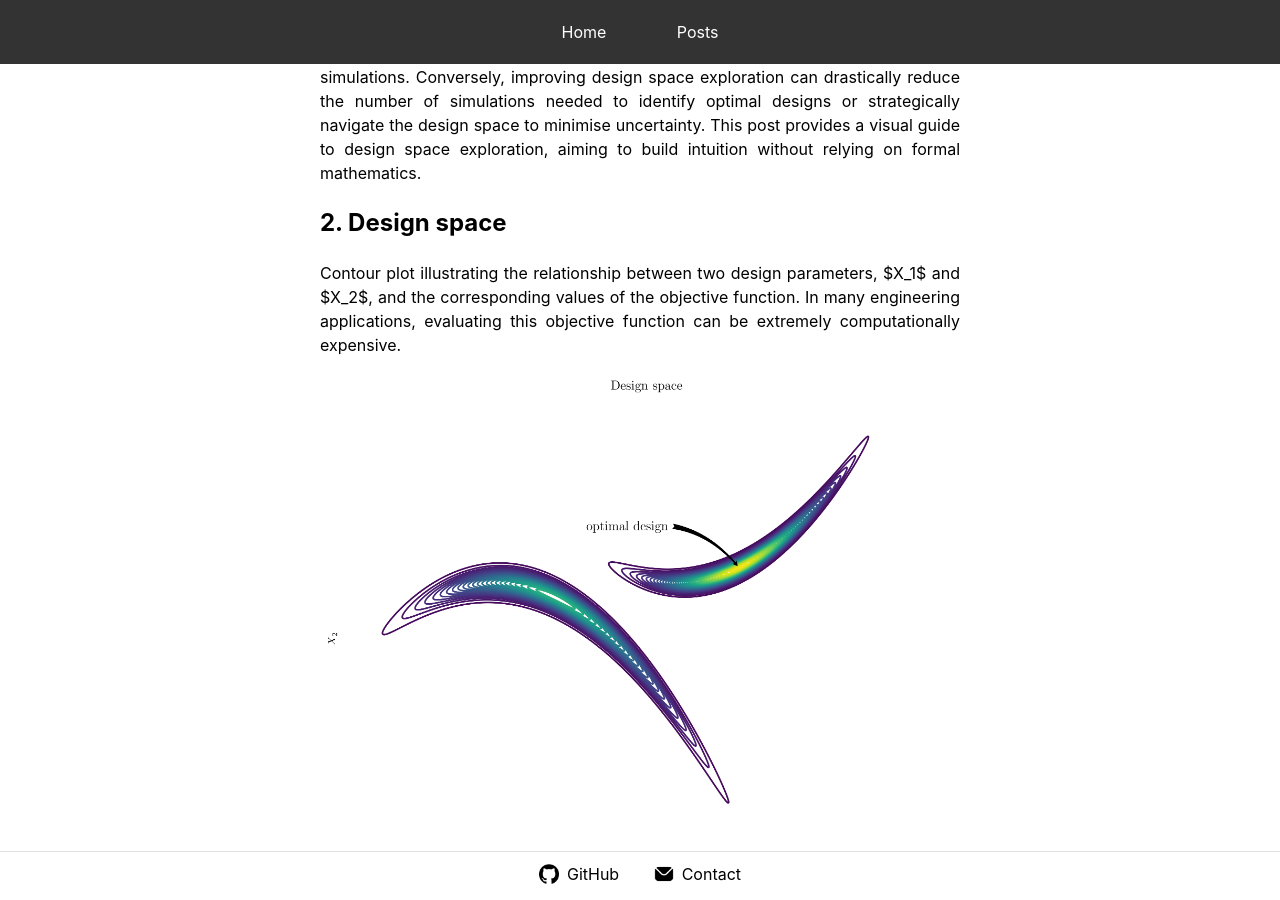
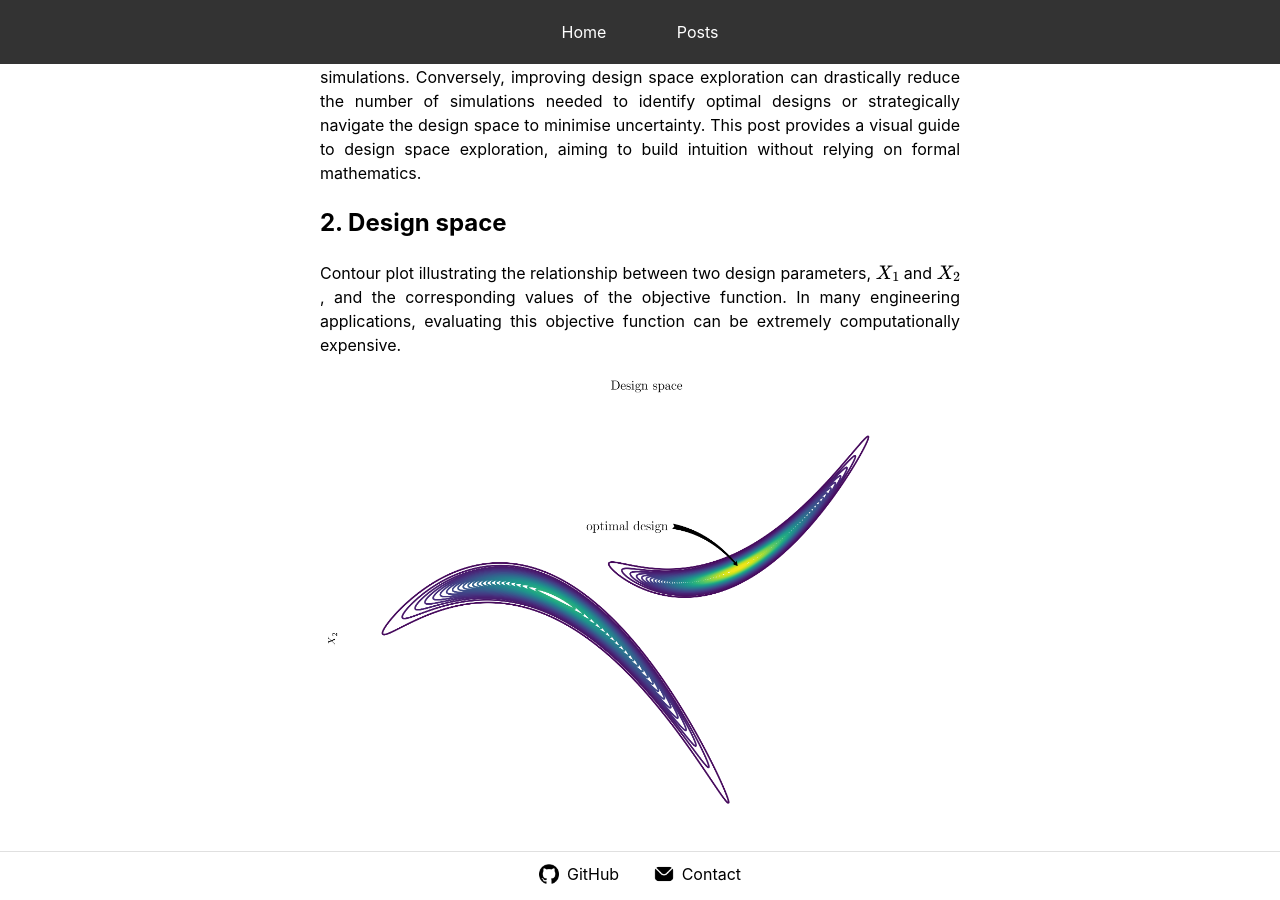
Before and after one commit to mark-hobbs/mark-hobbs.github.io, a Jekyll site: the page built from _posts/2024-03-05-design-space-exploration.md, in a window 1280 px wide and 900 px high, scrolled down 698 px. Built offline with Jekyll 4.4.1, drawn with Linux system fonts in a browser that asks for light colours; formulas are drawn with MathJax 3; some of the changed lines change nothing that is shown.

Commit message:
Render Latex

```diff
--- a/_layouts/default.html
+++ b/_layouts/default.html
@@ -11,6 +11,18 @@
 
     {% feed_meta %}
     {% seo %}
+
+    <script type="text/x-mathjax-config">
+      MathJax.Hub.Config({
+        tex2jax: {
+          inlineMath: [['$', '$'], ['\\(', '\\)']],
+          processEscapes: true
+        }
+      });
+    </script>
+    <script type="text/javascript" async
+    src="https://cdnjs.cloudflare.com/ajax/libs/mathjax/2.7.7/MathJax.js?config=TeX-MML-AM_CHTML">
+    </script>
   </head>
 
   <body>
```
